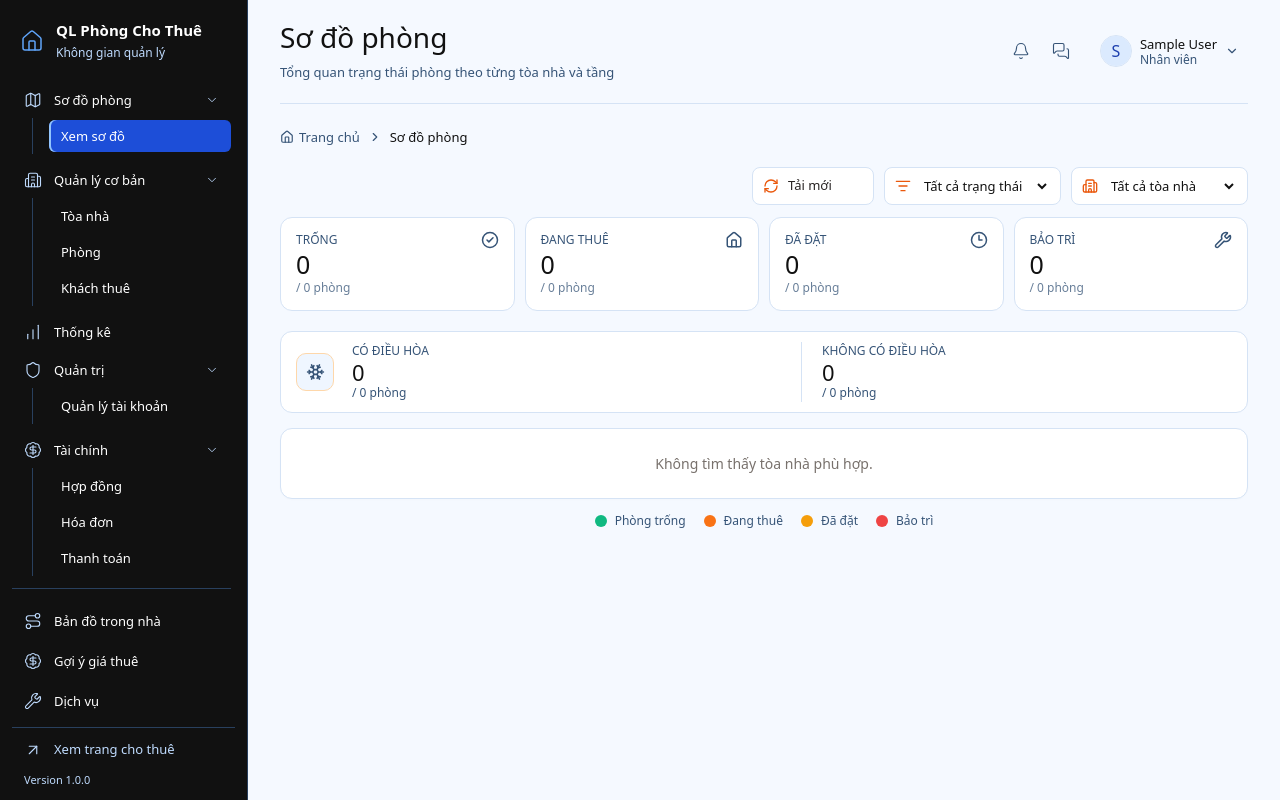
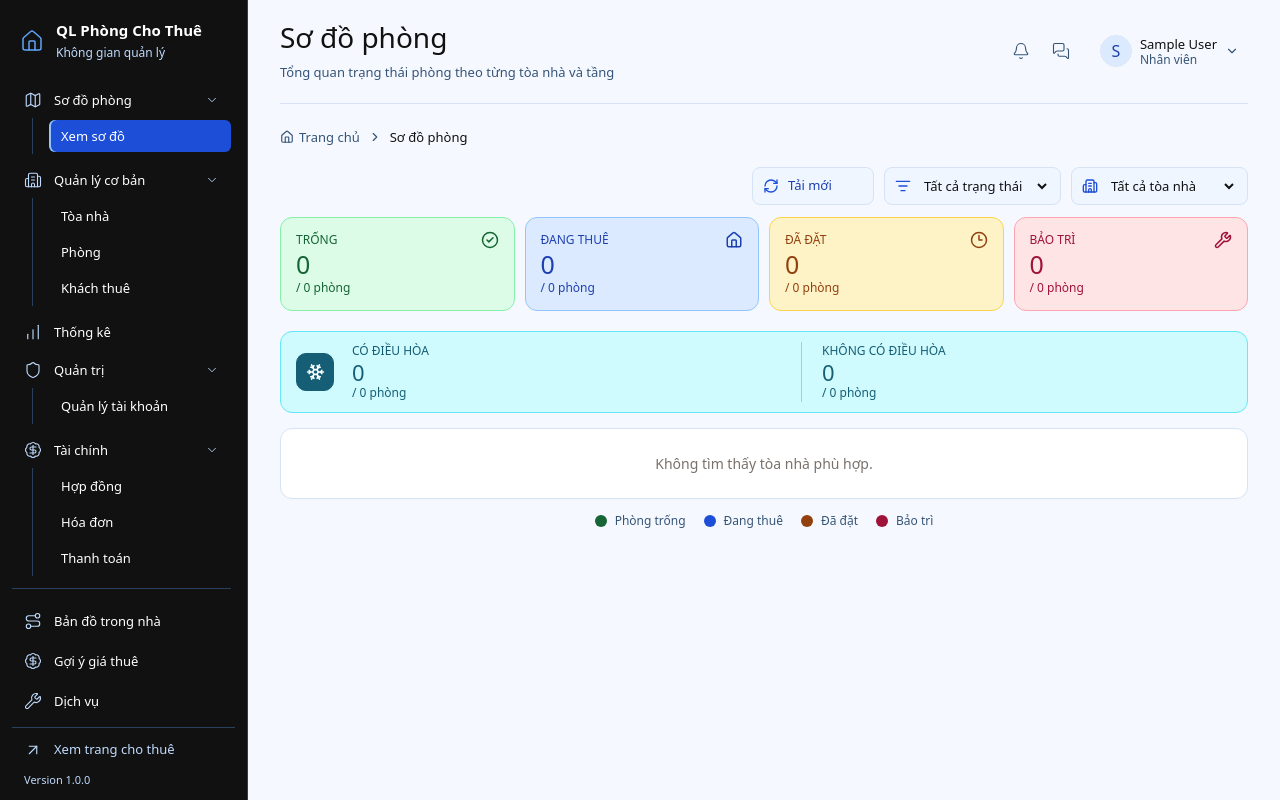
Before and after one commit to NguyenPhust9/1150080030_DATN_NGUYENVANPHU, a Django app: page /so-do-phong/ in a window 1280 px wide. Run offline with Django 5.2, Linux system fonts and the light colour scheme; the visitor is signed in with stand-in values (Sample User, id 1); data that the repository does not hold is empty.

Commit message:
Add semantic colors to admin cards and status indicators

```diff
--- a/apps/rentals/templates/accounts/account_list.html
+++ b/apps/rentals/templates/accounts/account_list.html
@@ -102,7 +102,7 @@
             {% elif x.role == 'staff' %}
               <span class="badge" style="background:#fef9c3;color:#854d0e;">{{ x.get_role_display }}</span>
             {% else %}
-              <span class="badge" style="background:#f1f5f9;color:#334155;">{{ x.get_role_display }}</span>
+              <span class="badge" style="background:var(--admin-info-bg);color:var(--admin-info-ink);">{{ x.get_role_display }}</span>
             {% endif %}
           </td>
           <td>
--- a/apps/rentals/templates/base.html
+++ b/apps/rentals/templates/base.html
@@ -9,9 +9,9 @@
   <link rel="stylesheet" href="{% static 'css/app.css' %}"><link rel="stylesheet" href="{% static 'css/pagination.css' %}"><link rel="stylesheet" href="{% static 'css/room-map.css' %}"><link rel="stylesheet" href="{% static 'css/room-map-compact.css' %}"><link rel="stylesheet" href="{% static 'css/navigation.css' %}"><link rel="stylesheet" href="{% static 'css/management.css' %}"><link rel="stylesheet" href="{% static 'css/toast.css' %}">
   {% block extra_head %}{% endblock %}
   {% if user.role != 'tenant' %}
-  <link rel="stylesheet" href="{% static 'css/admin-shell.css' %}?v=admin-blue-2">
-  <link rel="stylesheet" href="{% static 'css/admin-components.css' %}?v=admin-blue-2">
-  {% if request.resolver_match.url_name == 'dashboard' %}<link rel="stylesheet" href="{% static 'css/admin-dashboard.css' %}?v=admin-blue-2">{% endif %}
+  <link rel="stylesheet" href="{% static 'css/admin-shell.css' %}?v=admin-cards-3">
+  <link rel="stylesheet" href="{% static 'css/admin-components.css' %}?v=admin-cards-3">
+  {% if request.resolver_match.url_name == 'dashboard' %}<link rel="stylesheet" href="{% static 'css/admin-dashboard.css' %}?v=admin-cards-3">{% endif %}
   {% endif %}
 </head>
 <body{% if user.role != 'tenant' %} class="management-app"{% endif %}>
--- a/apps/rentals/templates/rentals/invoice_list.html
+++ b/apps/rentals/templates/rentals/invoice_list.html
@@ -1,7 +1,7 @@
 {% extends "base.html" %}
 {% load static %}
 {% block page_title %}Hóa đơn{% endblock %}
-{% block extra_head %}<link rel="stylesheet" href="{% static 'css/financial-lists.css' %}?v=1">{% endblock %}
+{% block extra_head %}<link rel="stylesheet" href="{% static 'css/financial-lists.css' %}?v=2">{% endblock %}
 {% block content %}
 <div class="financial-heading">
   <p>Theo dõi hóa đơn, công nợ và số tiền đã thu.</p>
@@ -69,7 +69,7 @@
           <td>{{ x.paid_amount|vnd }} đ</td>
           <td><strong>{{ x.balance|vnd }} đ</strong></td>
           <td>{{ x.due_date|date:"d/m/Y" }}</td>
-          <td><span class="badge">{{ x.get_status_display }}</span></td>
+          <td><span class="badge badge-status-{{ x.status }}">{{ x.get_status_display }}</span></td>
           <td>
             <div style="display:flex;gap:6px;">
               <a class="btn compact" href="{% url 'invoice-detail' x.id %}">Chi tiết</a>
--- a/apps/rentals/templates/rentals/payment_list.html
+++ b/apps/rentals/templates/rentals/payment_list.html
@@ -1,7 +1,7 @@
 {% extends "base.html" %}
 {% load static %}
 {% block page_title %}Thanh toán{% endblock %}
-{% block extra_head %}<link rel="stylesheet" href="{% static 'css/financial-lists.css' %}?v=1">{% endblock %}
+{% block extra_head %}<link rel="stylesheet" href="{% static 'css/financial-lists.css' %}?v=2">{% endblock %}
 {% block content %}
 <div class="financial-heading">
   <p>Theo dõi dòng tiền theo ngày thanh toán và phương thức thu.</p>
@@ -68,9 +68,9 @@
           <td>{{ x.reference|default:"—" }}</td>
           <td>
             {% if x.is_void %}
-            <span class="badge" style="background:#ffebed;color:#ca3944;">Đã hủy</span>
+            <span class="badge badge-status-cancelled">Đã hủy</span>
             {% else %}
-            <span class="badge">Hợp lệ</span>
+            <span class="badge badge-status-paid">Hợp lệ</span>
             {% endif %}
           </td>
           <td>
--- a/apps/rentals/templates/rentals/price_suggestion.html
+++ b/apps/rentals/templates/rentals/price_suggestion.html
@@ -55,7 +55,7 @@
       {% for amenity in room.amenities.all %}
       <span class="amenity-chip"><i data-lucide="check"></i> {{ amenity.name }}</span>
       {% empty %}
-      <span class="amenity-chip" style="opacity:0.75;background:#f5f5f4;border-color:#e7e5e4;color:#78716c;">Chưa gán tiện nghi</span>
+      <span class="amenity-chip" style="opacity:0.75;background:var(--admin-soft);border-color:var(--admin-line);color:var(--admin-muted);">Chưa gán tiện nghi</span>
       {% endfor %}
     </div>
   </section>
@@ -81,7 +81,7 @@
       <div>
         <p class="price-meta-note">
           <strong>Tiền cọc quy định:</strong> {{ room.deposit_amount|vnd }} đ<br>
-          <span style="color:#a8a29e;font-size:12px;">Mức giá đang hiển thị công khai trên hệ thống & ứng dụng khách thuê.</span>
+          <span style="color:var(--admin-muted);font-size:12px;">Mức giá đang hiển thị công khai trên hệ thống & ứng dụng khách thuê.</span>
         </p>
       </div>
     </div>
@@ -135,7 +135,7 @@
             <span class="price-number">{{ latest_suggestion.suggested_price|vnd }} đ</span>
             <span class="price-unit">/ tháng &bull; Đề xuất lúc {{ latest_suggestion.created_at|date:"H:i - d/m/Y" }}</span>
           {% else %}
-            <span class="price-number" style="font-size:22px;color:#a8a29e;font-weight:700;">Chưa tạo gợi ý</span>
+            <span class="price-number" style="font-size:22px;color:var(--admin-muted);font-weight:700;">Chưa tạo gợi ý</span>
             <span class="price-unit">Nhấn "Chạy phân tích AI" để nhận mức giá tối ưu</span>
           {% endif %}
         </div>
--- a/static/css/admin-components.css
+++ b/static/css/admin-components.css
@@ -270,34 +271,38 @@
 
 /* Room map: statuses remain distinct; floor and room coordinates do not change. */
 .management-app main.content :is(.map-control, .building-map) { border-color: var(--admin-line); box-shadow: none; }
-.management-app main.content :is(.map-stat, .amenity-summary) { background: #fff; border: 1px solid var(--admin-line); border-radius: 12px; box-shadow: none; }
-.management-app main.content .map-stat strong { color: var(--admin-text); font-weight: 500; }
-.management-app main.content .map-stat :is(span, small) { color: var(--admin-muted); font-size: 12px; font-weight: 400; text-transform: none; letter-spacing: 0; }
-.management-app main.content .map-stat > svg { color: var(--admin-muted); }
-.management-app main.content .amenity-summary :is(b, small) { font-size: 12px; font-weight: 400; color: var(--admin-muted); text-transform: none; letter-spacing: 0; }
-.management-app main.content .amenity-summary strong { color: var(--admin-text); font-weight: 500; }
-.management-app main.content .amenity-icon { background: var(--admin-soft); color: var(--admin-muted); box-shadow: none; }
-.management-app main.content .amenity-summary .without-air { border-color: var(--admin-line); }
-.management-app main.content .building-map > header { background: var(--admin-bg); border-color: var(--admin-line); padding: 16px; }
-.management-app main.content .building-map .building-name > span { background: var(--admin-soft); border-color: var(--admin-line); color: var(--admin-muted); box-shadow: none; }
+.management-app main.content .map-control { background: var(--admin-soft); color: var(--admin-info-ink); }
+.management-app main.content .map-control svg { color: var(--admin-accent); }
+.management-app main.content .map-control:hover { border-color: var(--admin-accent); color: var(--admin-accent); }
+.management-app main.content :is(.map-stat, .amenity-summary) { background: var(--summary-bg); border: 1px solid var(--summary-line); border-radius: 12px; box-shadow: none; }
+.management-app main.content .map-stat strong { color: var(--summary-ink); font-weight: 500; }
+.management-app main.content .map-stat :is(span, small) { color: var(--summary-ink); font-size: 12px; font-weight: 400; text-transform: none; letter-spacing: 0; }
+.management-app main.content .map-stat small { opacity: 1; }
+.management-app main.content .map-stat > svg { color: var(--summary-ink); }
+.management-app main.content .amenity-summary :is(b, small) { font-size: 12px; font-weight: 400; color: var(--summary-ink); text-transform: none; letter-spacing: 0; }
+.management-app main.content .amenity-summary strong { color: var(--summary-ink); font-weight: 500; }
+.management-app main.content .amenity-icon { background: var(--admin-cyan-ink); border-color: var(--admin-cyan-ink); color: #fff; box-shadow: none; }
+.management-app main.content .amenity-summary .without-air { border-color: var(--admin-cyan-line); }
+.management-app main.content .building-map > header { background: var(--admin-info-bg); border-color: var(--admin-info-line); padding: 16px; }
+.management-app main.content .building-map .building-name > span { background: var(--admin-accent); border-color: var(--admin-accent); color: #fff; box-shadow: none; }
 .management-app main.content .building-map .building-name h2 { font-weight: 500; color: var(--admin-text); }
 .management-app main.content .building-map .building-name small { font-size: 12px; color: var(--admin-muted); }
 .management-app main.content .building-badges b { font-size: 11px; font-weight: 500; border-radius: 4px; }
 .management-app main.content :is(.floor-row, .floor-label) { border-color: var(--admin-line); }
-.management-app main.content .floor-label { background: var(--admin-bg); }
+.management-app main.content .floor-label { background: var(--admin-info-bg); }
 .management-app main.content .floor-label strong { color: var(--admin-text); font-weight: 500; }
 .management-app main.content .floor-label span { color: var(--admin-muted); font-size: 11px; font-weight: 400; text-transform: none; }
 .management-app main.content .map-room { height: 76px; width: 88px; box-shadow: none; transition: border-color 160ms ease, filter 160ms ease; }
 .management-app main.content .map-room:hover { transform: none; box-shadow: none; filter: brightness(.97); }
 .management-app main.content .map-room > strong { font-weight: 600; }
 .management-app main.content .map-room > small { font-size: 11px; margin-top: 4px; }
-.management-app main.content .map-room .air { box-shadow: none; }
+.management-app main.content .map-room .air { background: var(--admin-cyan-bg); border-color: var(--admin-cyan-line); color: var(--admin-cyan-ink); box-shadow: none; }
 .management-app main.content .map-legend span { color: var(--admin-muted); font-weight: 400; font-size: 12px; }
 
-/* Price review keeps every comparison and action, with a single orange emphasis. */
+/* Price review keeps every comparison and action, with blue and cyan emphasis. */
 .management-app main.content .price-page { max-width: 1200px; margin: 0; gap: 24px; }
-.management-app main.content .price-hero { background: #fff; box-shadow: none; border-color: var(--admin-line); }
-.management-app main.content .price-ai-badge-icon { width: 40px; height: 40px; border-radius: 8px; background: var(--admin-soft); color: var(--admin-muted); box-shadow: none; }
+.management-app main.content .price-hero { background: var(--admin-info-bg); box-shadow: none; border-color: var(--admin-info-line); }
+.management-app main.content .price-ai-badge-icon { width: 40px; height: 40px; border-radius: 8px; background: var(--admin-accent); color: #fff; box-shadow: none; }
 .management-app main.content .price-ai-badge-icon svg { width: 20px; height: 20px; }
 .management-app main.content .price-hero-titles h1 { font-size: 24px; font-weight: 500; color: var(--admin-text); }
 .management-app main.content .price-hero-titles p { color: var(--admin-muted); font-weight: 400; }
@@ -375,9 +381,48 @@
 .management-app main.content .indoor-workspace .indoor-view-switcher .is-active { background: var(--admin-soft); color: var(--admin-accent); }
 .management-app main.content .indoor-workspace .map-poi-label.is-selected:not(.is-hazard) { background: var(--admin-accent); color: #fff; border-color: var(--admin-accent); }
 .management-app main.content :is(.fire-toolbar, .camera-card, .alert-panel) { border-color: var(--admin-line); border-radius: 12px; box-shadow: none; }
-.management-app main.content .fire-monitor .metric { background: var(--admin-bg); border-radius: 8px; }
+.management-app main.content .fire-monitor .metric { background: var(--admin-info-bg); color: var(--admin-info-ink); border-radius: 8px; }
 .management-app main.content :is(.fire-heading small, .camera-caution, .fire-monitor .metric span) { color: var(--admin-muted); }
 .management-app main.content .model-details { border-color: var(--admin-line); border-radius: 8px; }
+
+/* Semantic fills are shared by counts, room tiles and their legends. */
+.management-app main.content :is(.map-stat, .overview-card, .map-room, .building-badges b, .room-counts > span) {
+  --summary-bg: var(--admin-info-bg);
+  --summary-line: var(--admin-info-line);
+  --summary-ink: var(--admin-info-ink);
+}
+.management-app main.content :is(.map-stat.available, .map-room.available, .building-badges .available, .room-counts .available, .overview-card.active) {
+  --summary-bg: var(--admin-success-bg);
+  --summary-line: var(--admin-success-line);
+  --summary-ink: var(--admin-success-ink);
+}
+.management-app main.content :is(.map-stat.reserved, .map-room.reserved, .building-badges .reserved, .overview-card.paused) {
+  --summary-bg: var(--admin-warning-bg);
+  --summary-line: var(--admin-warning-line);
+  --summary-ink: var(--admin-warning-ink);
+}
+.management-app main.content :is(.map-stat.maintenance, .map-room.maintenance, .building-badges .maintenance, .overview-card.inactive) {
+  --summary-bg: var(--admin-danger-bg);
+  --summary-line: var(--admin-danger-line);
+  --summary-ink: var(--admin-danger-ink);
+}
+.management-app main.content .amenity-summary {
+  --summary-bg: var(--admin-cyan-bg);
+  --summary-line: var(--admin-cyan-line);
+  --summary-ink: var(--admin-cyan-ink);
+}
+.management-app main.content :is(.map-room, .building-badges b) { background: var(--summary-bg); border-color: var(--summary-line); color: var(--summary-ink); }
+.management-app main.content .map-room.inactive { background: var(--admin-text); border-color: var(--admin-text); color: #fff; }
+.management-app main.content .map-legend .available { background: var(--admin-success-ink); }
+.management-app main.content .map-legend .occupied { background: var(--admin-accent); }
+.management-app main.content .map-legend .reserved { background: var(--admin-warning-ink); }
+.management-app main.content .map-legend .maintenance { background: var(--admin-danger-ink); }
+.management-app main.content .badge-room-occupied { background: var(--admin-info-bg); border-color: var(--admin-info-line); color: var(--admin-info-ink); }
+.management-app main.content .badge-room-reserved { background: var(--admin-warning-bg); border-color: var(--admin-warning-line); color: var(--admin-warning-ink); }
+.management-app main.content .fire-monitor .metric span { color: inherit; }
+.management-app main.content .fire-monitor .metric:has(#detection-count) { background: var(--admin-cyan-bg); color: var(--admin-cyan-ink); }
+.management-app main.content .fire-monitor.detecting .metric:has(#detection-count) { background: var(--admin-warning-bg); color: var(--admin-warning-ink); }
+.management-app main.content .fire-monitor.alert .metric:has(#detection-count) { background: var(--admin-danger-bg); color: var(--admin-danger-ink); }
 
 @media (max-width: 1280px) {
   .management-app main.content .card-filter-bar { grid-template-columns: minmax(200px, 1fr) 160px 160px auto; }
--- a/static/css/admin-shell.css
+++ b/static/css/admin-shell.css
@@ -8,6 +8,21 @@
   --admin-line-strong: #93b9ee;
   --admin-accent: #1d4ed8;
   --admin-soft: #eff6ff;
+  --admin-info-bg: #dbeafe;
+  --admin-info-line: #93c5fd;
+  --admin-info-ink: #1e40af;
+  --admin-success-bg: #dcfce7;
+  --admin-success-line: #86efac;
+  --admin-success-ink: #166534;
+  --admin-warning-bg: #fef3c7;
+  --admin-warning-line: #fcd34d;
+  --admin-warning-ink: #92400e;
+  --admin-danger-bg: #ffe4e6;
+  --admin-danger-line: #fda4af;
+  --admin-danger-ink: #9f1239;
+  --admin-cyan-bg: #cffafe;
+  --admin-cyan-line: #67e8f9;
+  --admin-cyan-ink: #155e75;
   --admin-sidebar: #111111;
   --admin-sidebar-text: #ffffff;
   --admin-sidebar-muted: #bfdbfe;
```
Also changed, not shown: other parts of static/css/admin-components.css (+21 -19 lines), static/css/admin-dashboard.css (+30 -5 lines), static/css/financial-lists.css (+11 -9 lines).
